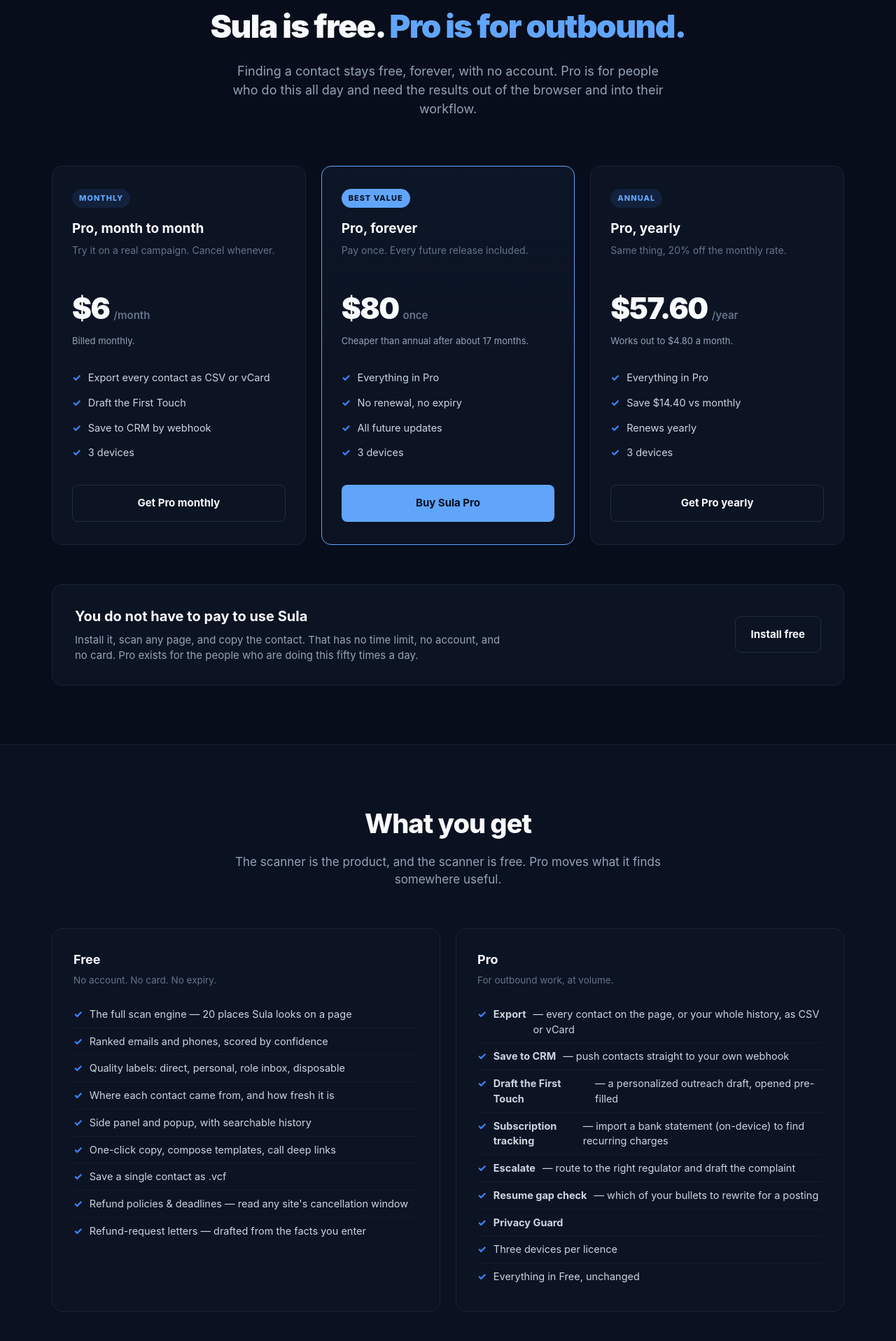
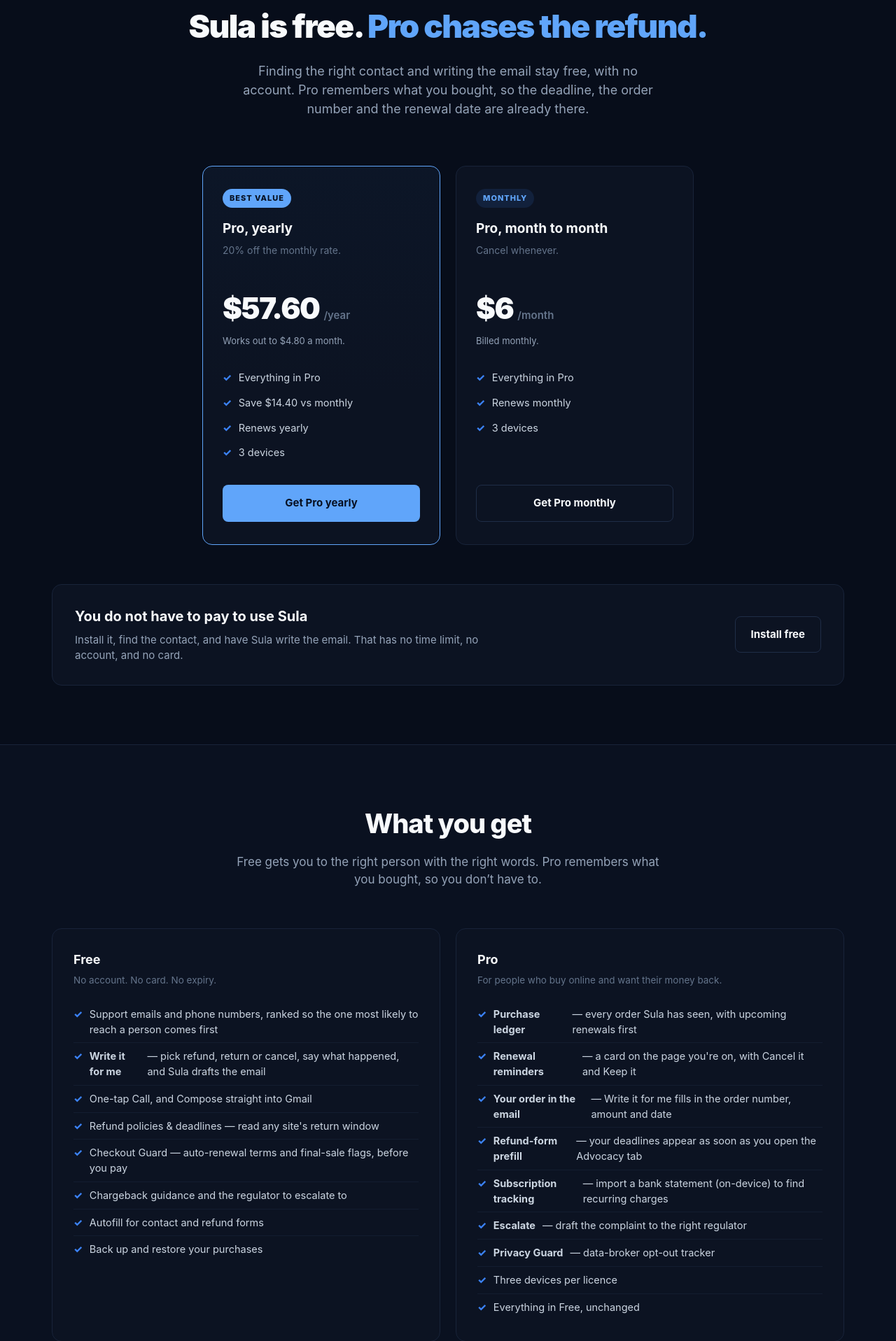
Before and after one commit to MatthewDuke1/find-me-people-site, a plain HTML site: page pricing.html in a window 1280 px wide. Shown: the part 175-2092 px from the top of the page at 70% size. Drawn offline with Linux system fonts and the light colour scheme.

Commit message:
Pricing: match extension 2.8.0 (Write it for me, cut features, Lifetime retired)
Co-Authored-By: Claude Opus 5.5 <noreply@anthropic.com>

```diff
--- a/pricing.html
+++ b/pricing.html
@@ -4,7 +4,7 @@
   <meta charset="UTF-8" />
   <meta name="viewport" content="width=device-width, initial-scale=1.0" />
   <title>Sula Pricing - Free forever. Pro from $6/mo.</title>
-  <meta name="description" content="Sula is free to install and use. Pro adds export, Save to CRM, outreach drafting, subscription tracking, and escalation. $6/mo, $57.60/yr, or $80 once." />
+  <meta name="description" content="Sula is free to install and use. Pro remembers what you buy, warns you before renewals, and fills in your refund requests. $57.60/yr or $6/mo." />
 
   <!--
     ============================================================
@@ -34,7 +34,7 @@
   <meta http-equiv="Permissions-Policy" content="geolocation=(), camera=(), microphone=(), payment=(), usb=(), interest-cohort=()" />
 
   <meta property="og:title" content="Sula Pricing - Free forever. Pro from $6/mo." />
-  <meta property="og:description" content="Sula is free to install and use. Pro adds export, Save to CRM, outreach drafting, subscription tracking, and escalation." />
+  <meta property="og:description" content="Sula is free to install and use. Pro remembers what you buy, warns you before renewals, and fills in your refund requests." />
   <meta property="og:image" content="https://trysula.com/social-card.png" />
   <meta property="og:url" content="https://trysula.com/pricing.html" />
   <meta property="og:site_name" content="Sula" />
@@ -53,7 +53,7 @@
     "@context": "https://schema.org",
     "@type": "Product",
     "name": "Sula Pro",
-    "description": "Pro tier for the Sula browser extension. Adds contact export (CSV/vCard), Save to CRM via webhook, outreach drafting, bank-statement subscription tracking, and regulatory escalation.",
+    "description": "Pro tier for the Sula browser extension. Adds a purchase ledger, renewal reminders, refund-request prefill, bank-statement subscription tracking, and regulatory escalation.",
     "brand": { "@type": "Brand", "name": "Sula" },
     "url": "https://trysula.com/pricing.html",
     "offers": [
@@ -69,14 +69,6 @@
         "@type": "Offer",
         "name": "Annual",
         "price": "57.60",
-        "priceCurrency": "USD",
-        "availability": "https://schema.org/InStock",
-        "url": "https://trysula.com/pricing.html"
-      },
-      {
-        "@type": "Offer",
-        "name": "Lifetime",
-        "price": "80.00",
         "priceCurrency": "USD",
         "availability": "https://schema.org/InStock",
         "url": "https://trysula.com/pricing.html"
@@ -148,7 +140,7 @@
 
     /* ---------- Plan grid ---------- */
     .plan-grid {
-      display: grid; grid-template-columns: repeat(3, 1fr); gap: 22px;
+      display: grid; grid-template-columns: repeat(2, minmax(0, 340px)); justify-content: center; gap: 22px;
       align-items: stretch; margin-top: 8px;
     }
     .plan {
@@ -254,10 +246,10 @@
 
   <div class="container price-hero">
     <span class="eyebrow">Pricing</span>
-    <h1>Sula is free. <span class="accent">Pro is for outbound.</span></h1>
+    <h1>Sula is free. <span class="accent">Pro chases the refund.</span></h1>
     <p class="lead">
-      Finding a contact stays free, forever, with no account. Pro is for people who do this
-      all day and need the results out of the browser and into their workflow.
+      Finding the right contact and writing the email stay free, with no account. Pro remembers
+      what you bought, so the deadline, the order number and the renewal date are already there.
     </p>
   </div>
 
@@ -265,52 +257,11 @@
     <div class="container">
       <div class="plan-grid">
 
-        <!-- MONTHLY -->
-        <div class="plan">
-          <span class="plan-tag ghost">Monthly</span>
-          <h3>Pro, month to month</h3>
-          <p class="blurb">Try it on a real campaign. Cancel whenever.</p>
-          <div class="price">
-            <span class="amount">$6</span>
-            <span class="per">/month</span>
-          </div>
-          <p class="sub">Billed monthly.</p>
-          <ul>
-            <li><span class="check">&#10003;</span> Export every contact as CSV or vCard</li>
-            <li><span class="check">&#10003;</span> Draft the First Touch</li>
-            <li><span class="check">&#10003;</span> Save to CRM by webhook</li>
-            <li><span class="check">&#10003;</span> 3 devices</li>
-          </ul>
-          <!-- TODO(launch): replace with the real LemonSqueezy checkout URL.
-               Same placeholder names as CHECKOUT in the extension's license.js,
-               so one find/replace covers both files. -->
-          <a class="btn btn-secondary" href="https://sula.lemonsqueezy.com/checkout/buy/47598c36-6163-4f4e-93de-9266450ebfaa">Get Pro monthly</a>
-        </div>
-
-        <!-- LIFETIME (featured) -->
+        <!-- ANNUAL (featured, the default plan) -->
         <div class="plan featured">
           <span class="plan-tag">Best value</span>
-          <h3>Pro, forever</h3>
-          <p class="blurb">Pay once. Every future release included.</p>
-          <div class="price">
-            <span class="amount">$80</span>
-            <span class="per">once</span>
-          </div>
-          <p class="sub">Cheaper than annual after about 17 months.</p>
-          <ul>
-            <li><span class="check">&#10003;</span> Everything in Pro</li>
-            <li><span class="check">&#10003;</span> No renewal, no expiry</li>
-            <li><span class="check">&#10003;</span> All future updates</li>
-            <li><span class="check">&#10003;</span> 3 devices</li>
-          </ul>
-          <a class="btn btn-primary" href="https://sula.lemonsqueezy.com/checkout/buy/1f26fe80-e487-4305-9593-5301dd0279cb">Buy Sula Pro</a>
-        </div>
-
-        <!-- ANNUAL -->
-        <div class="plan">
-          <span class="plan-tag ghost">Annual</span>
           <h3>Pro, yearly</h3>
-          <p class="blurb">Same thing, 20% off the monthly rate.</p>
+          <p class="blurb">20% off the monthly rate.</p>
           <div class="price">
             <span class="amount">$57.60</span>
             <span class="per">/year</span>
@@ -322,7 +273,25 @@
             <li><span class="check">&#10003;</span> Renews yearly</li>
             <li><span class="check">&#10003;</span> 3 devices</li>
           </ul>
-          <a class="btn btn-secondary" href="https://sula.lemonsqueezy.com/checkout/buy/ac76da47-0b68-4431-8728-a2b8d6ad5ecf">Get Pro yearly</a>
+          <a class="btn btn-primary" href="https://sula.lemonsqueezy.com/checkout/buy/ac76da47-0b68-4431-8728-a2b8d6ad5ecf">Get Pro yearly</a>
+        </div>
+
+        <!-- MONTHLY -->
+        <div class="plan">
+          <span class="plan-tag ghost">Monthly</span>
+          <h3>Pro, month to month</h3>
+          <p class="blurb">Cancel whenever.</p>
+          <div class="price">
+            <span class="amount">$6</span>
+            <span class="per">/month</span>
+          </div>
+          <p class="sub">Billed monthly.</p>
+          <ul>
+            <li><span class="check">&#10003;</span> Everything in Pro</li>
+            <li><span class="check">&#10003;</span> Renews monthly</li>
+            <li><span class="check">&#10003;</span> 3 devices</li>
+          </ul>
+          <a class="btn btn-secondary" href="https://sula.lemonsqueezy.com/checkout/buy/47598c36-6163-4f4e-93de-9266450ebfaa">Get Pro monthly</a>
         </div>
 
       </div>
@@ -331,8 +300,8 @@
         <div>
           <h3>You do not have to pay to use Sula</h3>
           <p>
-            Install it, scan any page, and copy the contact. That has no time limit, no account,
-            and no card. Pro exists for the people who are doing this fifty times a day.
+            Install it, find the contact, and have Sula write the email. That has no time limit,
+            no account, and no card.
           </p>
         </div>
         <a class="btn btn-secondary" href="index.html#install">Install free</a>
@@ -344,7 +313,7 @@
     <div class="container">
       <div class="section-title">
         <h2>What you get</h2>
-        <p class="lead">The scanner is the product, and the scanner is free. Pro moves what it finds somewhere useful.</p>
+        <p class="lead">Free gets you to the right person with the right words. Pro remembers what you bought, so you don&rsquo;t have to.</p>
       </div>
       <div class="compare-grid">
 
@@ -352,29 +321,28 @@
           <h3>Free</h3>
           <p class="col-sub">No account. No card. No expiry.</p>
           <ul>
-            <li><span class="check">&#10003;</span> The full scan engine &mdash; 20 places Sula looks on a page</li>
-            <li><span class="check">&#10003;</span> Ranked emails and phones, scored by confidence</li>
-            <li><span class="check">&#10003;</span> Quality labels: direct, personal, role inbox, disposable</li>
-            <li><span class="check">&#10003;</span> Where each contact came from, and how fresh it is</li>
-            <li><span class="check">&#10003;</span> Side panel and popup, with searchable history</li>
-            <li><span class="check">&#10003;</span> One-click copy, compose templates, call deep links</li>
-            <li><span class="check">&#10003;</span> Save a single contact as .vcf</li>
-            <li><span class="check">&#10003;</span> Refund policies &amp; deadlines &mdash; read any site's cancellation window</li>
-            <li><span class="check">&#10003;</span> Refund-request letters &mdash; drafted from the facts you enter</li>
+            <li><span class="check">&#10003;</span> Support emails and phone numbers, ranked so the one most likely to reach a person comes first</li>
+            <li><span class="check">&#10003;</span> <strong>Write it for me</strong> &mdash; pick refund, return or cancel, say what happened, and Sula drafts the email</li>
+            <li><span class="check">&#10003;</span> One-tap Call, and Compose straight into Gmail</li>
+            <li><span class="check">&#10003;</span> Refund policies &amp; deadlines &mdash; read any site's return window</li>
+            <li><span class="check">&#10003;</span> Checkout Guard &mdash; auto-renewal terms and final-sale flags, before you pay</li>
+            <li><span class="check">&#10003;</span> Chargeback guidance and the regulator to escalate to</li>
+            <li><span class="check">&#10003;</span> Autofill for contact and refund forms</li>
+            <li><span class="check">&#10003;</span> Back up and restore your purchases</li>
           </ul>
         </div>
 
         <div class="compare-col">
           <h3>Pro</h3>
-          <p class="col-sub">For outbound work, at volume.</p>
+          <p class="col-sub">For people who buy online and want their money back.</p>
           <ul>
-            <li><span class="check">&#10003;</span> <strong>Export</strong> &mdash; every contact on the page, or your whole history, as CSV or vCard</li>
-            <li><span class="check">&#10003;</span> <strong>Save to CRM</strong> &mdash; push contacts straight to your own webhook</li>
-            <li><span class="check">&#10003;</span> <strong>Draft the First Touch</strong> &mdash; a personalized outreach draft, opened pre-filled</li>
+            <li><span class="check">&#10003;</span> <strong>Purchase ledger</strong> &mdash; every order Sula has seen, with upcoming renewals first</li>
+            <li><span class="check">&#10003;</span> <strong>Renewal reminders</strong> &mdash; a card on the page you're on, with Cancel it and Keep it</li>
+            <li><span class="check">&#10003;</span> <strong>Your order in the email</strong> &mdash; Write it for me fills in the order number, amount and date</li>
+            <li><span class="check">&#10003;</span> <strong>Refund-form prefill</strong> &mdash; your deadlines appear as soon as you open the Advocacy tab</li>
             <li><span class="check">&#10003;</span> <strong>Subscription tracking</strong> &mdash; import a bank statement (on-device) to find recurring charges</li>
-            <li><span class="check">&#10003;</span> <strong>Escalate</strong> &mdash; route to the right regulator and draft the complaint</li>
-            <li><span class="check">&#10003;</span> <strong>Resume gap check</strong> &mdash; which of your bullets to rewrite for a posting</li>
-            <li><span class="check">&#10003;</span> <strong>Privacy Guard</strong></li>
+            <li><span class="check">&#10003;</span> <strong>Escalate</strong> &mdash; draft the complaint to the right regulator</li>
+            <li><span class="check">&#10003;</span> <strong>Privacy Guard</strong> &mdash; data-broker opt-out tracker</li>
             <li><span class="check">&#10003;</span> Three devices per licence</li>
             <li><span class="check">&#10003;</span> Everything in Free, unchanged</li>
           </ul>
@@ -402,9 +370,10 @@
         <div class="faq-item">
           <p class="faq-q">Does Pro change the privacy promise?</p>
           <p class="faq-a">
-            No. Scanning still happens entirely on your machine, and contacts still never leave your
-            browser. Save to CRM sends data to <em>your</em> webhook, because you told it to and you
-            chose the destination. Nothing goes to me. See the
+            No. Scanning still happens on your machine, and your purchase list never leaves your
+            browser. Write it for me is the one exception, free or Pro: when you click it, it sends
+            what you typed and the company name (plus, with Pro, that site's order details) to
+            Sula's server to draft the email, and nothing is kept. See the
             <a href="privacy.html">privacy page</a>.
           </p>
         </div>
@@ -420,17 +389,9 @@
         <div class="faq-item">
           <p class="faq-q">What happens if I cancel?</p>
           <p class="faq-a">
-            Pro switches off and Sula goes back to being the free extension. Nothing you already
-            exported disappears, and the scanner keeps working. Lifetime never expires.
-          </p>
-        </div>
-
-        <div class="faq-item">
-          <p class="faq-q">Why is lifetime cheaper than it should be?</p>
-          <p class="faq-a">
-            Because I would rather have you as a user than squeeze you for a subscription. Sula is
-            built by one person, it runs entirely on your machine, and there is no server for me to
-            keep paying for. A one-time price is honest about that.
+            Pro switches off and Sula goes back to being the free extension. Your purchase list stays
+            on your computer, and finding contacts and writing emails keep working. If you bought
+            Lifetime before it was retired, it never expires.
           </p>
         </div>
 
```
